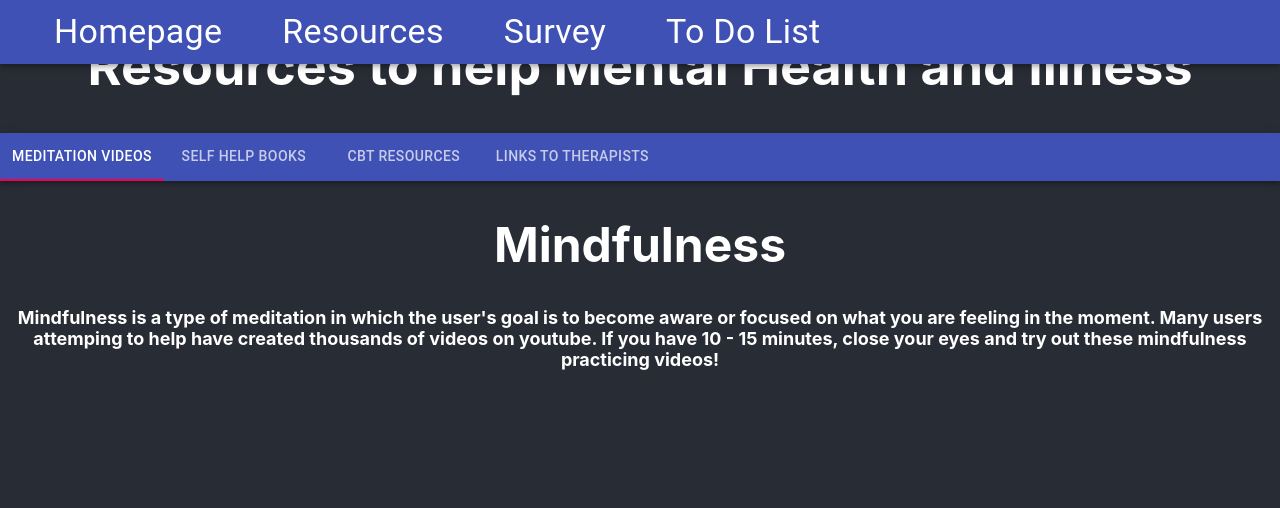
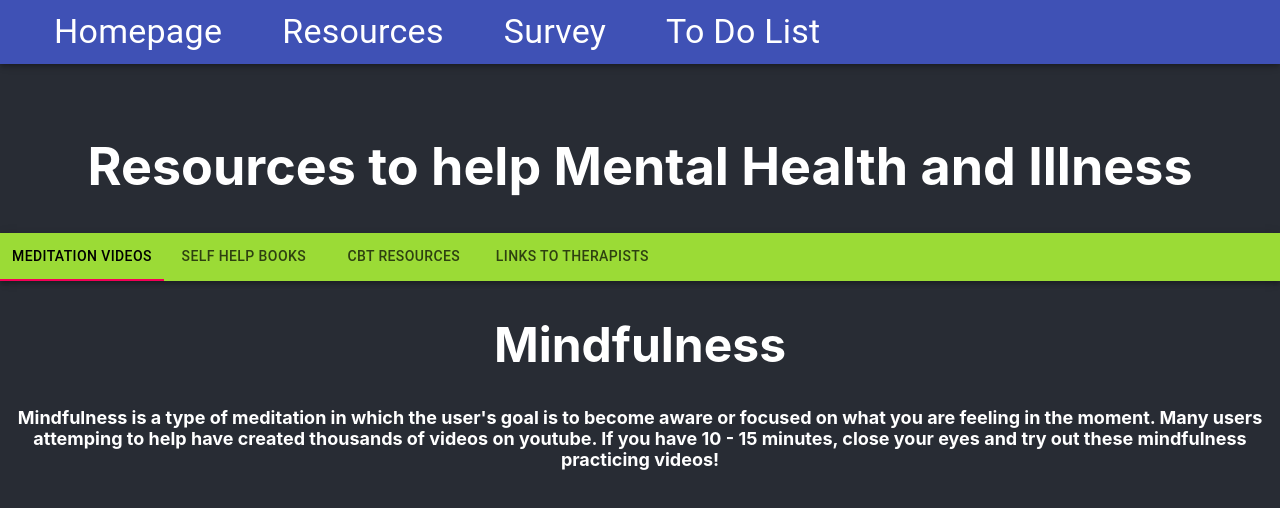
Before and after one commit to crawford134/HTCHackathon-Project, a React (Create React App) app in the folder hackathonproject/: page /page2 in a window 1280 px wide. Shown: the top 508 px of the page. Built offline with nearby package versions, Linux system fonts and the light colour scheme.

Commit message:
updated resources page

```diff
--- a/hackathonproject/src/Components/Resources.jsx
+++ b/hackathonproject/src/Components/Resources.jsx
@@ -25,13 +25,13 @@ export default function Resources(){
     let titleSize= {fontSize: 48}
     return(
         <div>
-            <h1>Resources to help Mental Health and Illness</h1>
-            <AppBar position = 'static'>
+            <h1 style={{paddingTop: '100px'}}>Resources to help Mental Health and Illness</h1>
+            <AppBar position = 'static' style={{backgroundColor: '#9bdb36'}}>
                 <Tabs value={value} onChange={handleTabs} position ='static'>
-                    <Tab label = ' Meditation Videos' />
-                    <Tab label = ' Self Help Books' />
-                    <Tab label = ' CBT Resources' />
-                    <Tab label = 'Links to Therapists' />
+                    <Tab label = ' Meditation Videos' style={{color:'black'}} />
+                    <Tab label = ' Self Help Books' style={{color:'black'}} />
+                    <Tab label = ' CBT Resources' style={{color:'black'}} />
+                    <Tab label = 'Links to Therapists' style={{color:'black'}} />
                 </Tabs>
             </AppBar>
             <TabPanel value={value} index={0} > <h1 style = {titleSize}> Mindfulness </h1>
```
